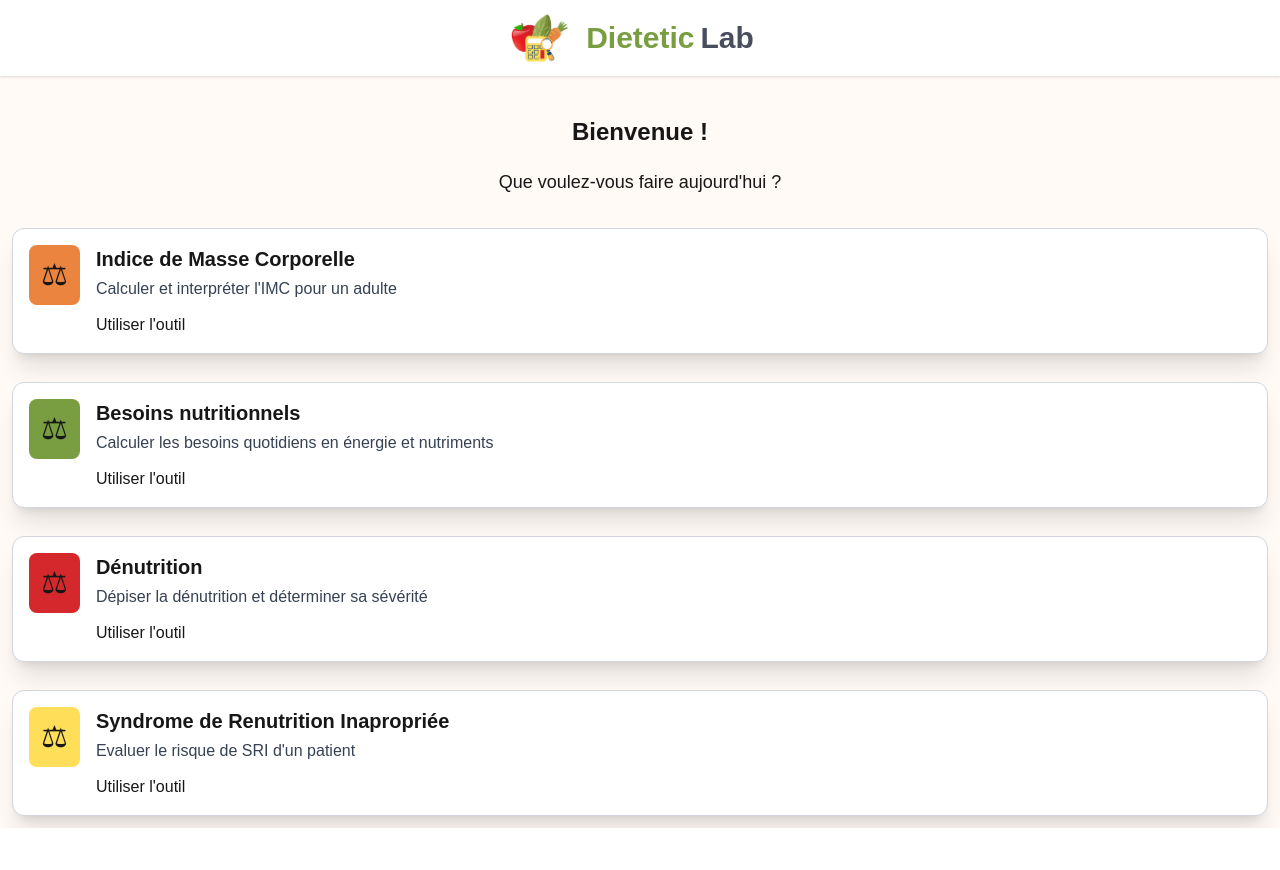
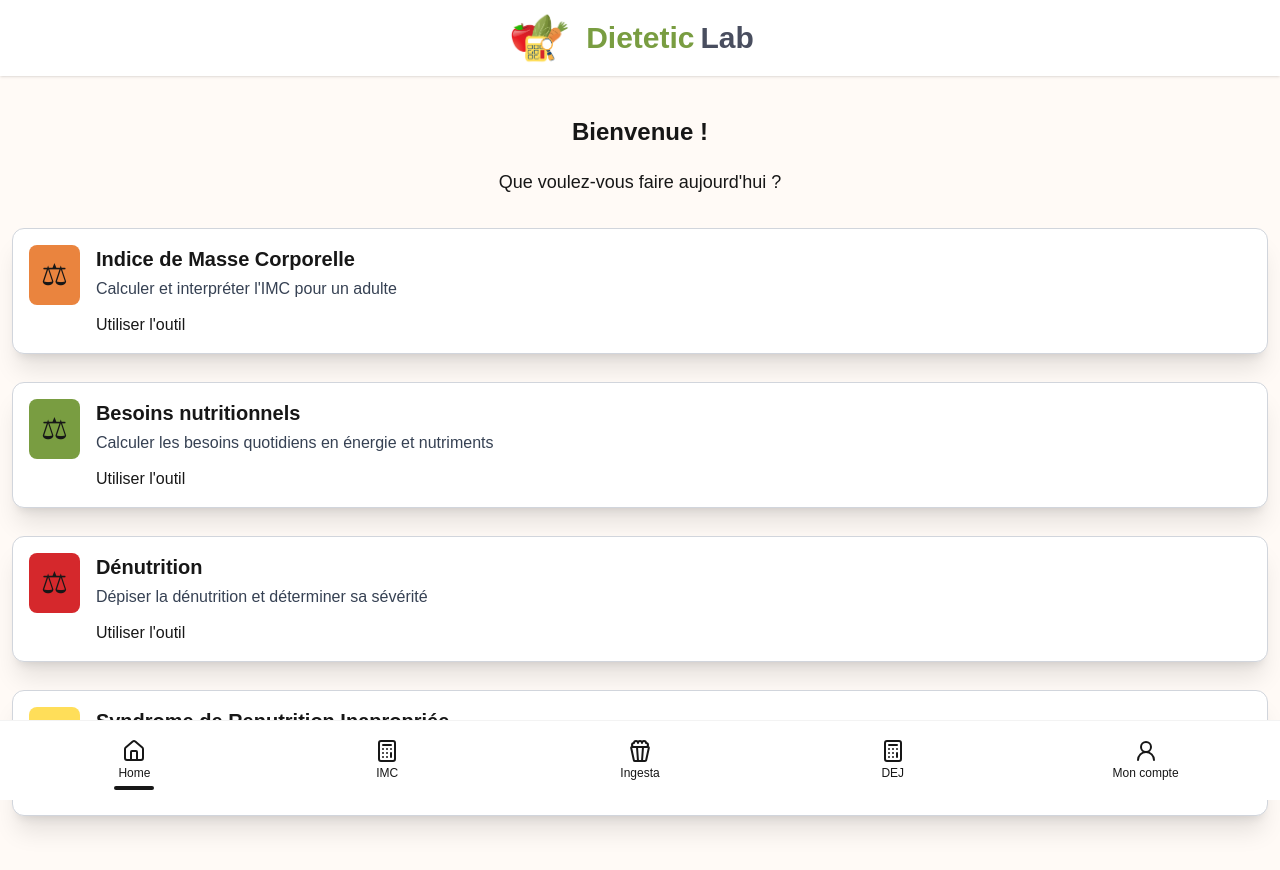
Before and after one commit to Edwige08/dietetic_lab_front, a Next.js app: page / in a window 1280 px wide. Shown: the top 870 px of the page. Before the commit the page ends 828 px from the top, so only its background shows below. Built offline with nearby package versions, Linux system fonts and the light colour scheme.

Commit message:
create: dock to navigate (still need to add the links)

```diff
--- a/src/app/layout.tsx
+++ b/src/app/layout.tsx
@@ -2,6 +2,7 @@ import type { Metadata } from "next";
 import { Geist, Geist_Mono } from "next/font/google";
 import "./globals.css";
 import Navbar from "@/components/Navbar";
+import Dock from "@/components/Dock";
 
 const geistSans = Geist({
   variable: "--font-geist-sans",
@@ -26,11 +27,12 @@ export default function RootLayout({
   return (
     <html lang="en">
       <body
-        className={`${geistSans.variable} ${geistMono.variable} antialiased`}
+        className={`${geistSans.variable} ${geistMono.variable} antialiased pb-20`}
       >
         <Navbar />
         {children}
       </body>
+      <Dock />
     </html>
   );
 }
--- /dev/null
+++ b/src/components/Dock.tsx
@@ -0,0 +1,32 @@
+import { Calculator, House, Popcorn, UserRound } from "lucide-react"
+
+export default function Dock() {
+    return (
+        <div className="dock dock-xl bg-white">
+            <button className="dock-active">
+                <House />
+                <span className="dock-label">Home</span>
+            </button>
+
+            <button>
+                <Calculator />
+                <span className="dock-label">IMC</span>
+            </button>
+
+            <button>
+                <Popcorn />
+                <span className="dock-label">Ingesta</span>
+            </button>
+
+            <button>
+                <Calculator />
+                <span className="dock-label">DEJ</span>
+            </button>
+
+            <button>
+                <UserRound />
+                <span className="dock-label">Mon compte</span>
+            </button>
+        </div>
+    )
+}
```
